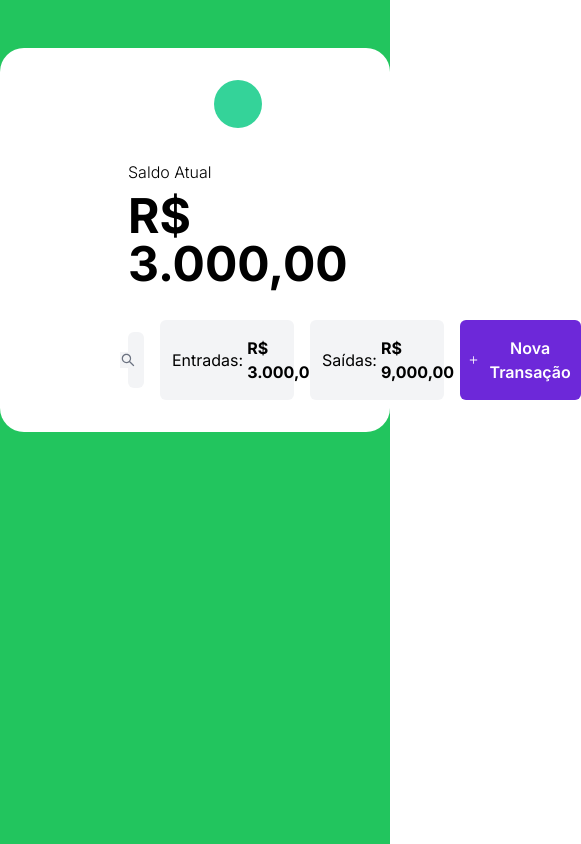
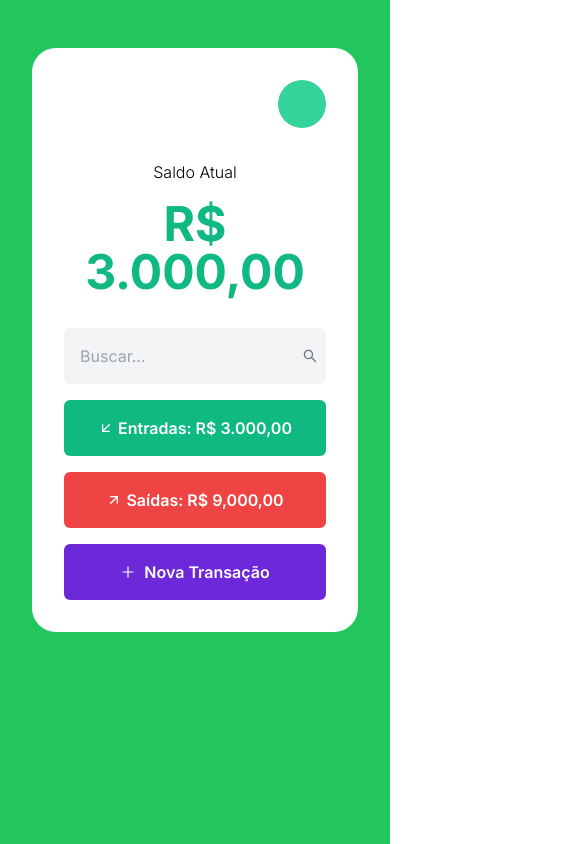
Before and after one commit to hashtegui/controle_financeiro, a Next.js app: page / in a window 390 px wide. Shown: the whole page, 581 px wide, since content can reach past the window. Built offline with nearby package versions, Linux system fonts and the light colour scheme.

Commit message:
responsividade

```diff
--- a/src/app/page.tsx
+++ b/src/app/page.tsx
@@ -5,37 +5,39 @@ import { FiArrowDownLeft, FiArrowUpRight } from 'react-icons/fi';
 
 export default function PaginaPrincipal() {
     return (
-        <main className="min-h-screen flex justify-center py-12 bg-green-500">
-            <div className="max-w-7xl w-full h-3/4 flex flex-col gap-8 py-8 px-32 bg-white rounded-3xl">
+        <main className="min-h-screen max-md:px-8 flex justify-center py-12 bg-green-500">
+            <div className="max-w-7xl max-md:px-8 max-md:text-center w-full h-3/4 flex flex-col gap-8 py-8 px-32 bg-white rounded-3xl">
                 <section className="w-full flex items-center justify-end">
                     <div className="w-12 h-12 rounded-full bg-emerald-400"></div>
                 </section>
 
-                <section className="w-full flex flex-col gap-2">
+                <section className="w-full flex flex-col gap-4">
                     <span className="font-light">Saldo Atual</span>
-                    <h1 className="text-5xl font-bold">R$ 3.000,00</h1>
+                    <h1 className="text-5xl font-bold text-emerald-500">
+                        R$ 3.000,00
+                    </h1>
                 </section>
 
-                <section className="w-full flex items-center gap-4">
+                <section className="w-full flex items-center gap-4 max-lg:flex-col">
                     <div className="relative w-full">
                         <AiOutlineSearch className="absolute top-1/2 transform -translate-y-1/2 right-2 text-gray-500 bg-gray-100" />
                         <input
-                            className="w-full rounded-md bg-gray-100 text-black border-none text-base p-2 outline-gray-400 py-4 px-2"
+                            className="w-full rounded-md bg-gray-100 text-black border-none text-base outline-gray-400 p-4"
                             type="search"
                             placeholder="Buscar..."
                         />
                     </div>
-                    <div className="w-full text-base bg-gray-100 rounded-md flex items-center gap-1 py-4 px-2">
-                        <FiArrowDownLeft className="text-green-500" />
+                    <div className="w-full max-md:justify-center text-base text-white font-semibold bg-emerald-500 rounded-md flex items-center gap-1 py-4 px-2">
+                        <FiArrowDownLeft />
                         <span>Entradas:</span>
-                        <span className="font-bold">R$ 3.000,00</span>
+                        <span>R$ 3.000,00</span>
                     </div>
-                    <div className="w-full text-base bg-gray-100 rounded-md flex items-center gap-1 py-4 px-2">
-                        <FiArrowUpRight className="text-red-500" />
+                    <div className="w-full max-md:justify-center text-base text-white font-semibold bg-red-500 rounded-md flex items-center gap-1 py-4 px-2">
+                        <FiArrowUpRight />
                         <span>Saídas:</span>
-                        <span className="font-bold">R$ 9,000,00</span>
+                        <span>R$ 9,000,00</span>
                     </div>
-                    <button className="w-full rounded-md flex items-center justify-center bg-violet-700 text-white font-semibold border-none text-base cursor-pointer gap-2 py-4 px-2">
+                    <button className="w-full max-md:justify-center rounded-md flex items-center justify-center bg-violet-700 text-white font-semibold border-none text-base cursor-pointer gap-2 py-4 px-2">
                         <AiOutlinePlus />
                         Nova Transação
                     </button>
```
